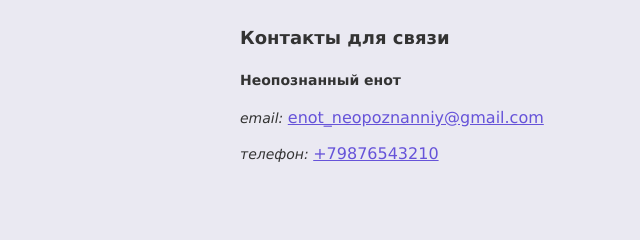
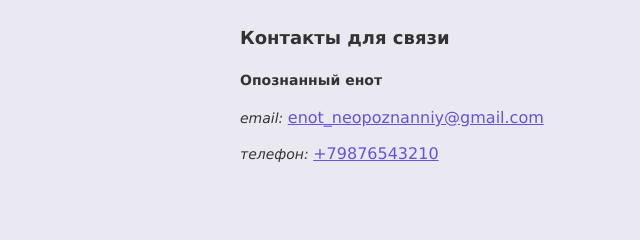
Before and after one commit to 8bitstories/raccoon, a plain HTML site: page index.html in a window 1280 px wide. Shown: the part 632-872 px from the top of the page, 110-750 px from the left. Drawn offline with Linux system fonts and the light colour scheme.

Commit message:
Меняет текст на главной

```diff
--- a/index.html
+++ b/index.html
@@ -28,7 +28,7 @@
     </section>
     <section class="contacts container">
       <h2 class="section-title">Контакты для связи</h2>
-        <p class="contacts-name">Неопознанный енот</p>
+        <p class="contacts-name">Опознанный енот</p>
         <p><i>email:</i> <a href="mailto:enot_neopoznanniy@gmail.com">enot_neopoznanniy@gmail.com</a></p>
         <p><i>телефон:</i> <a href="tel:+79876543210">+79876543210</a></p>
     </section>
```
